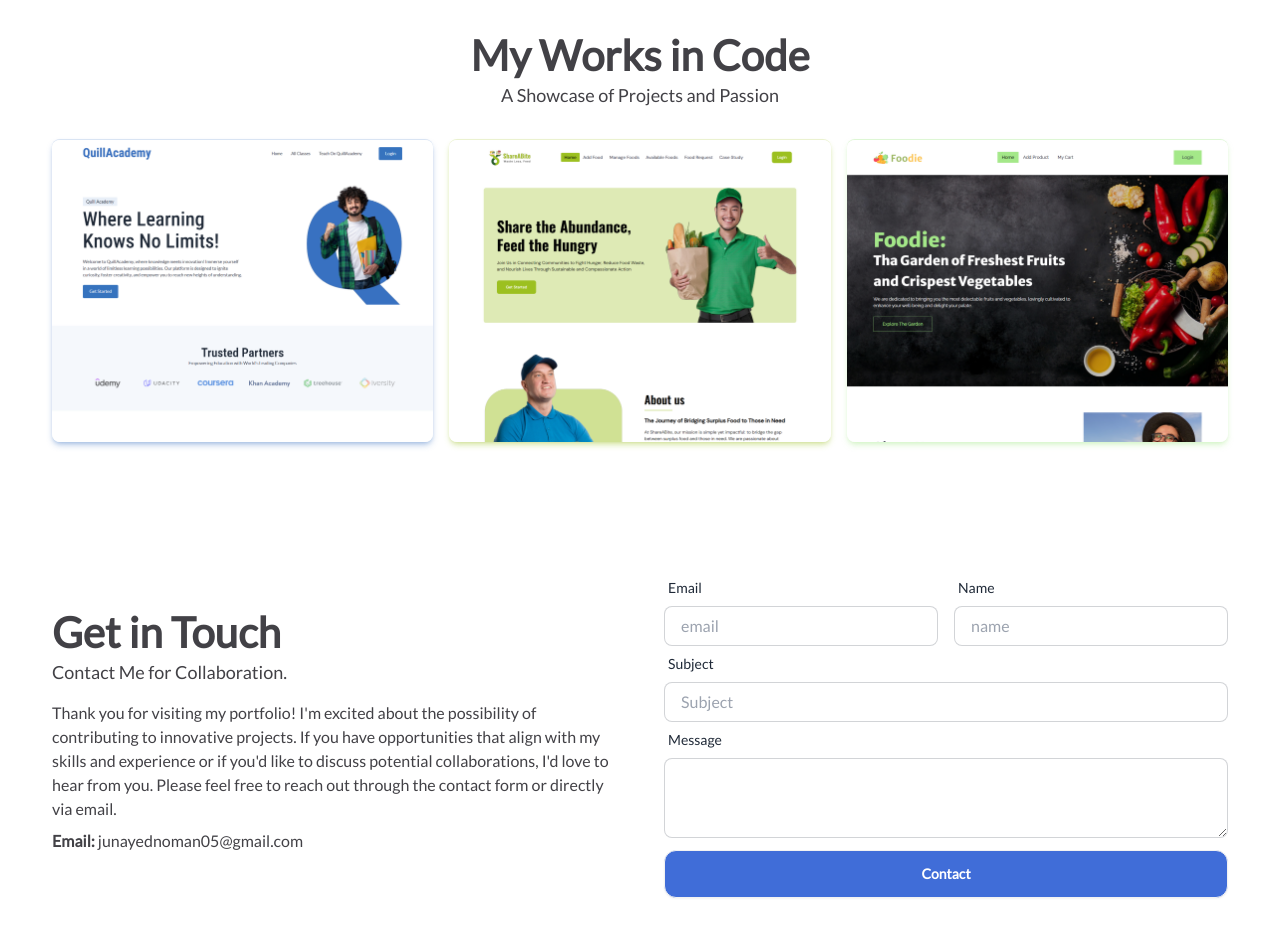
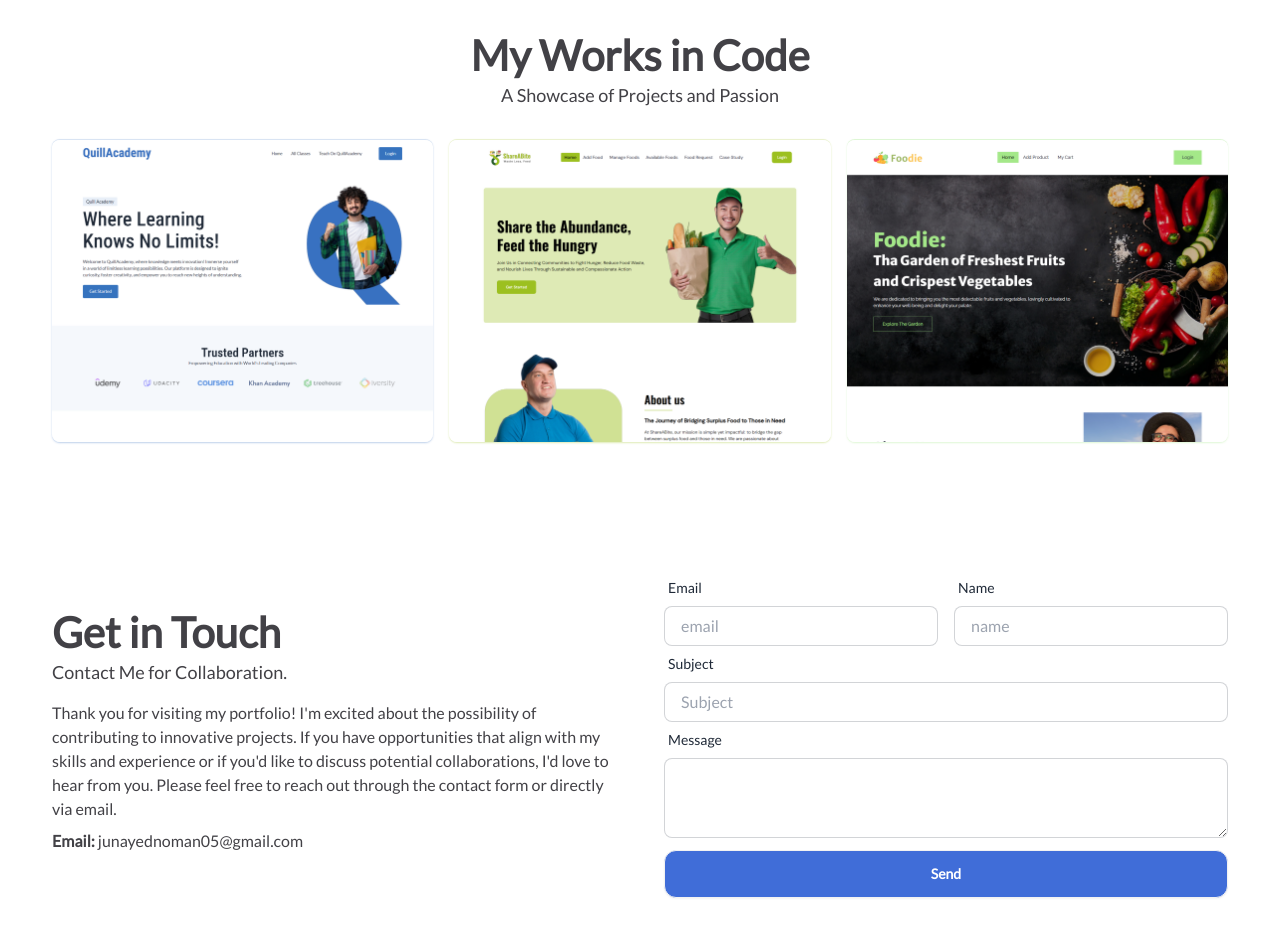
Before and after one commit to junayednoman/portfolio, a React (Vite) app: page / in a window 1280 px wide. Shown: the part 1700-2652 px from the top of the page. Built offline with nearby package versions, Linux system fonts and the light colour scheme.

Commit message:
contact section design deone

```diff
--- a/src/pages/home/contact/Contact.jsx
+++ b/src/pages/home/contact/Contact.jsx
@@ -39,7 +39,7 @@ const Contact = () => {
                             <textarea className="input h-[80px] input-bordered" required />
                         </div>
                         <div className="form-control mt-3">
-                            <button className="btn hover:bg-[#3357ad] duration-200 text-white bg-[#406DD8] rounded-xl">Contact</button>
+                            <button className="btn hover:bg-[#3357ad] duration-200 text-white bg-[#406DD8] rounded-xl">Send</button>
                         </div>
                     </form>
                 </div>
--- a/src/pages/projects/Projects.jsx
+++ b/src/pages/projects/Projects.jsx
@@ -12,13 +12,13 @@ const Projects = () => {
 
                 <div className="grid grid-cols-1 lg:grid-cols-3 gap-8 lg:gap-4 items-center">
                     <a className="tooltip tooltip-bottom" data-tip="Click to see live preview" href="https://quill-academy.web.app/" target="_blank">
-                        <img className="shadow-md rounded-lg shadow-[#3871c156] border-t border-[#3871c130]" src={quill} alt="" />
+                        <img className="hover:shadow-md duration-300 shadow-sm hover:shadow-[#3871c156] rounded-lg shadow-[#3871c156] border-t border-[#3871c130]" src={quill} alt="" />
                     </a>
                     <a className="tooltip tooltip-bottom" data-tip="Click to see live preview" href="https://shareabit-3aa8b.web.app/" target="_blank">
-                        <img className="shadow-md rounded-lg shadow-[#9dc02055] border-t border-[#9dc02035]" src={shareABite} alt="" />
+                        <img className="hover:shadow-md duration-300 shadow-sm hover:shadow-[#9dc02055] rounded-lg shadow-[#9dc02055] border-t border-[#9dc02035]" src={shareABite} alt="" />
                     </a>
                     <a className="tooltip tooltip-bottom" data-tip="Click to see live preview" href="https://foodie04-3237d.web.app/" target="_blank">
-                        <img className="shadow-md rounded-lg shadow-[#a4e8895b] border-t border-[#a4e8895b]" src={foodie} alt="" />
+                        <img className="hover:shadow-md duration-300 shadow-sm hover:shadow-[#a4e8895b] rounded-lg shadow-[#a4e8895b] border-t border-[#a4e8895b]" src={foodie} alt="" />
                     </a>
                 </div>
             </div>
```
